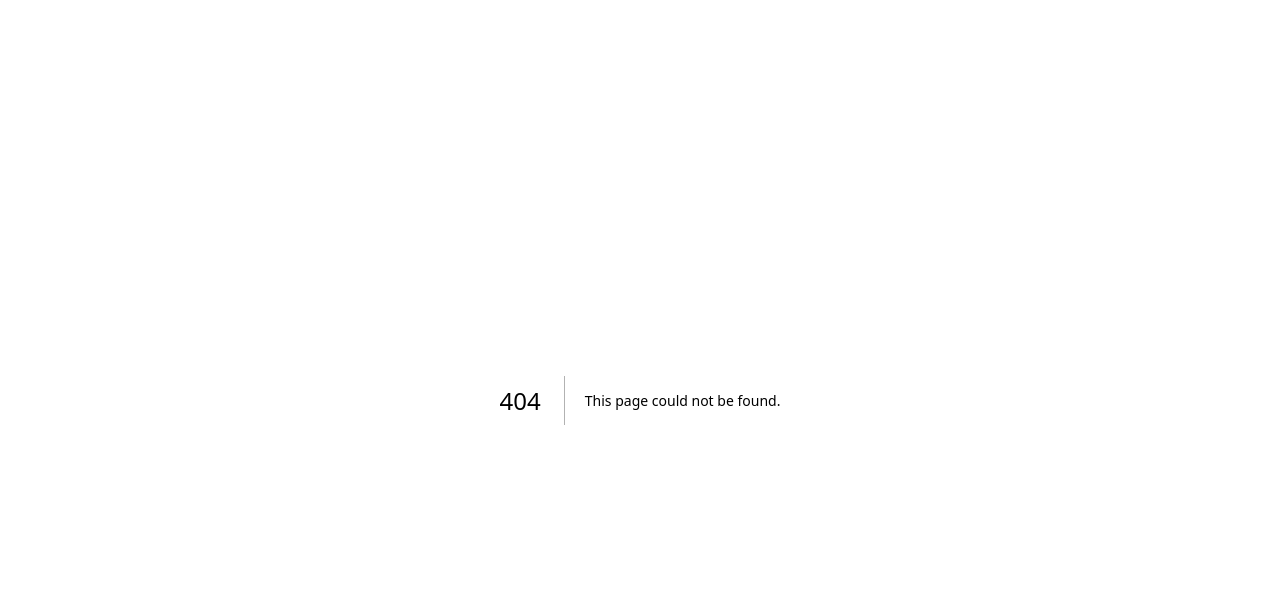
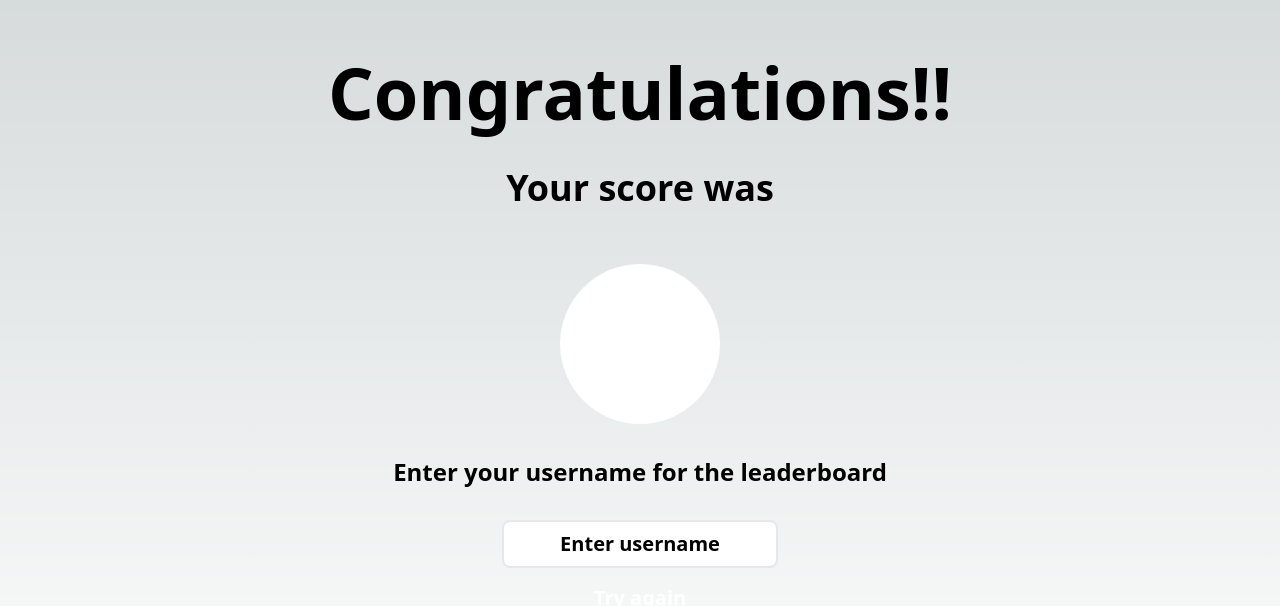
Before and after one commit to andre-gomesn/Memory-Game, a Next.js app in the folder game/: page /result in a window 1280 px wide. Before the commit this address had no page. Shown: the top 606 px of the page. Built offline with nearby package versions, Linux system fonts and the light colour scheme.

Commit message:
feat: saving score and result page

```diff
--- a/game/app/game/page.jsx
+++ b/game/app/game/page.jsx
@@ -1,10 +1,12 @@
 "use client"
 import Timer from "@app/components/Timer"
-import { useState,useEffect } from "react"
+import { useState,useEffect, memo } from "react"
 import Card from "@app/components/Card"
 import { shuffleArray } from "@app/components/ShuffleArray"
+import { useRouter } from "next/navigation";
 
 function Game() {
+    const router = useRouter()
     const [seconds,setSeconds]=useState(0)
     const [minutes,setMinutes]=useState(0)
     const [cards,setCards]=useState([])
@@ -19,6 +21,7 @@ function Game() {
         'javascript'
     ]
     const [pairs, setPairs] = useState([]);
+    const [pairsDiscovered, setPairsDiscovered] = useState([]);
 
 
     useEffect(() => {
@@ -39,6 +42,7 @@ function Game() {
             //verify if they have the same value
             if (pairs[0] === pairs[1]) {
                 setScore(prev => prev + 100);
+                setPairsDiscovered(prev=>[...prev,pairs[0]])
             }
             //reset values of flipped cards
             setPairs([]);
@@ -47,19 +51,33 @@ function Game() {
     }, [pairs]);
 
     useEffect(()=>{
+        if(pairsDiscovered.length===5){
+            localStorage.setItem('score',(score*1000)-(minutes+seconds))
+            setGameLocked(true)
+            setTimeout(()=>{
+                router.push("/result");
+            },2000)
+        }
+    },[pairsDiscovered])
+
+    useEffect(()=>{
         setGameLocked(false)
     },[memorize])
 
     return (
         <main className="flex min-h-screen flex-col items-center justify-start p-14">
-            <Timer seconds={seconds} setSeconds={setSeconds} minutes={minutes} setMinutes={setMinutes}/>
+            <Timer seconds={seconds} setSeconds={setSeconds} minutes={minutes} setMinutes={setMinutes} activated={!memorize}/>
 
             <div className="mt-[10vh] w-full h-[50vh] inline-grid grid-cols-5 grid-rows-2 gap-4">
                 {cards.map((card, index) => (
                     <Card key={`card`+index} index={index} cardName={card} pairs={pairs} setPairs={setPairs} gameLocked={gameLocked} memorize={memorize} setMemorize={setMemorize}/>
                 ))}
             </div>
-      </main>
+
+            {pairsDiscovered.length===5 &&
+                <h1 className="text-center text-7xl font-bold mt-6">Congratulations!!</h1>
+            }
+        </main>
     )
 }
 
--- /dev/null
+++ b/game/app/result/page.jsx
@@ -0,0 +1,46 @@
+"use client"
+import Link from "next/link";
+import { useEffect, useState } from "react";
+
+function Result() {
+    const [userScore,setUserScore]=useState(0)
+    const [userName,setUserName]=useState('')
+    const [userInput,setUserInput]=useState(false)
+    useEffect(() => {
+        setUserScore(localStorage.getItem("score"));
+    }, []);
+
+    const handleUserChange = e =>{
+        console.log(userName)
+        setUserName(e.target.value)
+    }
+
+    const handleSaveUser = async () =>{
+
+    }
+    return (
+        <main className="flex min-h-screen flex-col items-center justify-start p-14">
+            <h1 className="text-center text-7xl font-bold">Congratulations!!</h1>
+            <h3 className="text-center text-4xl font-bold mt-10">Your score was</h3>
+
+            <div className="rounded-full bg-white text-black w-40 h-40 flex justify-center items-center font-bold text-xl mt-14">{userScore}</div>
+
+            <h3 className="text-center text-2xl font-bold mt-8">Enter your username for the leaderboard</h3>
+            <div className="flex justify-center items-center flex-col mt-8">
+                {!userInput ?
+                <button className="bg-white text-black font-bold rounded-lg border-2 px-14 py-2 text-xl hover:scale-105 mb-4" onClick={()=>{setUserInput(true)}}>Enter username</button>
+                :
+                    <div className="flex justify-center items-center mb-8">
+                        <input required className="text-black outline-none border-b border-white text-lg rounded-md px-4 py-1" type="text" value={userName} onChange={(e)=>{handleUserChange(e)}} placeholder="Username"/>
+                        <button className="bg-white text-black font-bold rounded-md border-2 px-5 py-1 text-md ml-4" onClick={()=>{handleSaveUser()}}>Send</button>
+                    </div>
+                }
+                <Link href="/game">
+                    <button className="underline text-white font-bold text-xl hover:scale-105">Try again</button>
+                </Link>
+            </div>
+        </main>
+    )
+}
+
+export default Result
```
